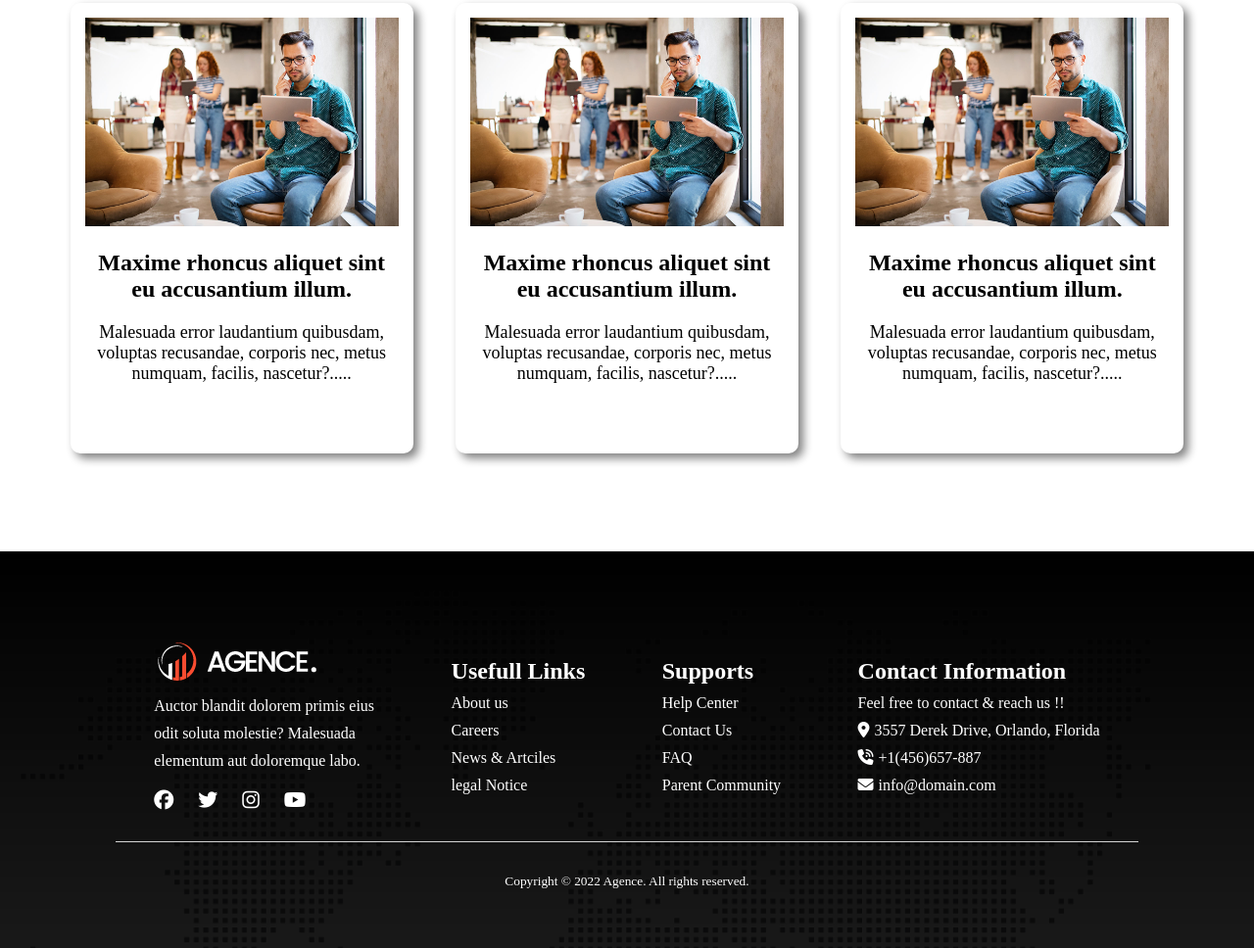
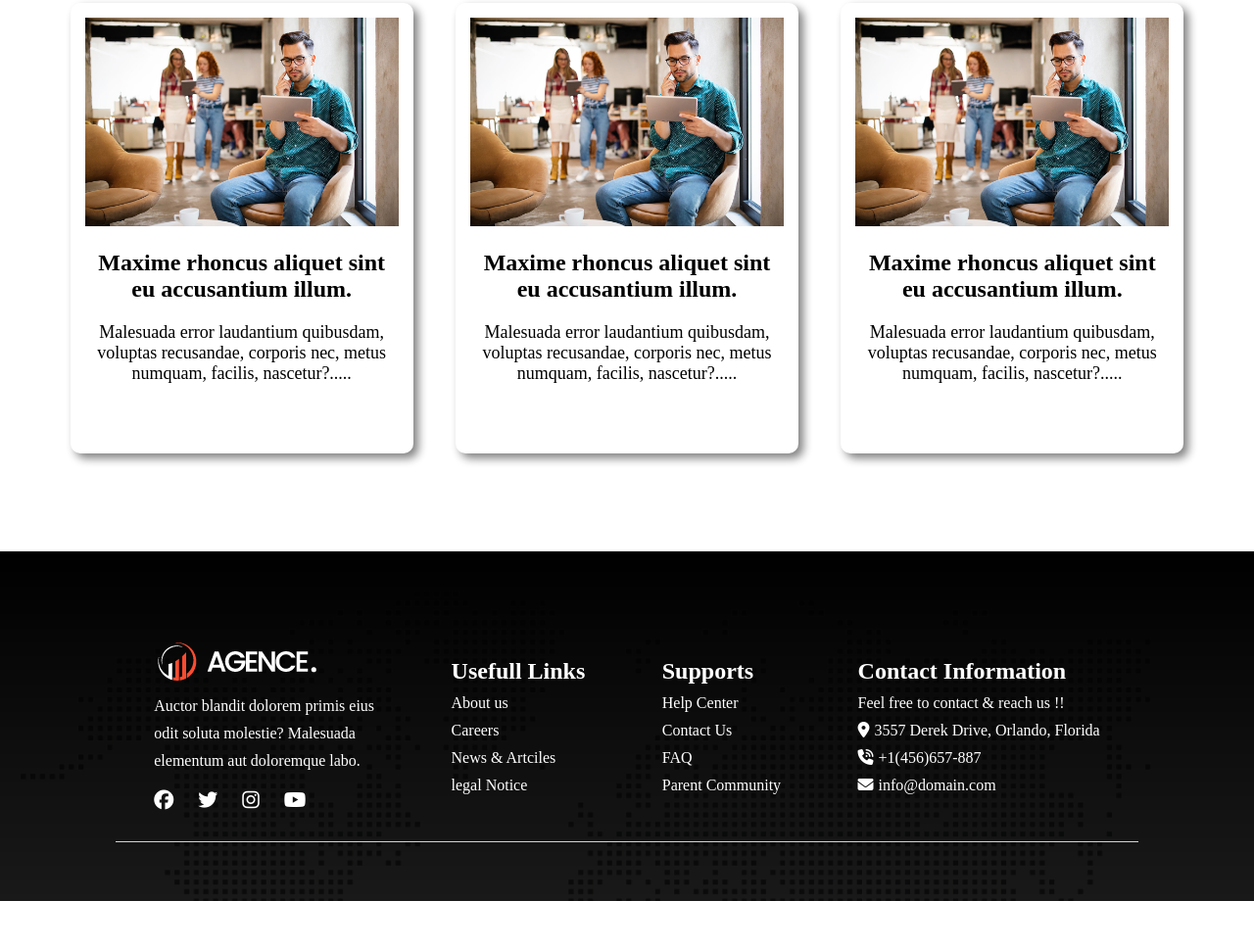
Before and after one commit to shakib2123/Digital-Agency-Practice, a plain HTML site: page index.html in a window 1280 px wide. Shown: the part 2126-3094 px from the top of the page at 98% size. After the commit the page ends 3046 px from the top, so only its background shows below. Drawn offline with Linux system fonts and the light colour scheme.

Commit message:
licence deleted

```diff
--- a/index.html
+++ b/index.html
@@ -180,7 +180,7 @@
                 <p class="footer-desc footer-adrees"><i class="fa-solid fa-envelope"></i>info@domain.com</p>
             </div>
         </section>
-        <p class="Copyright-licence"><small>Copyright © 2022 Agence. All rights reserved.</small></p>
+
     </footer>
 </body>
 
```
